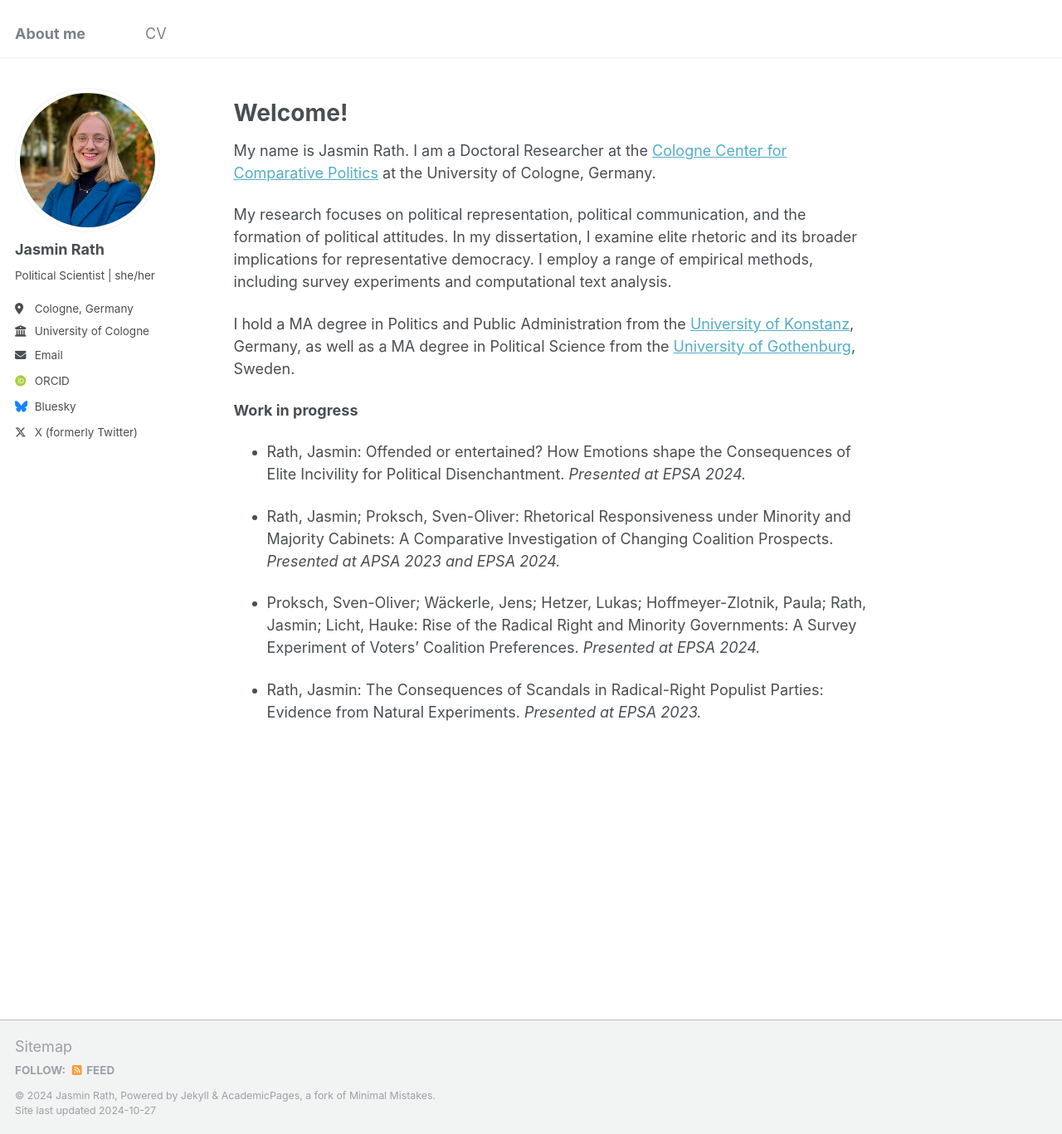
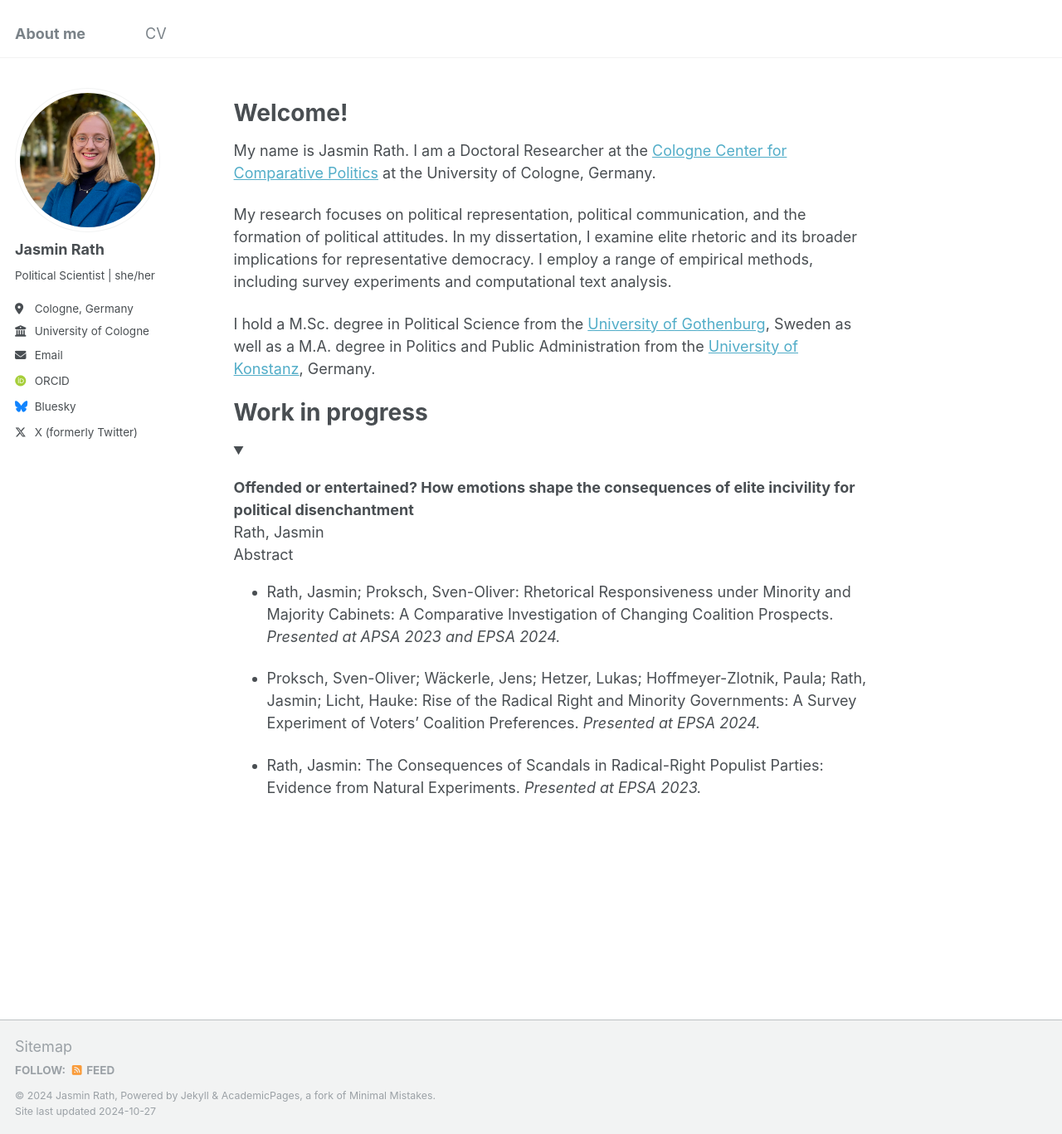
Before and after one commit to rathjasmin/rathjasmin.github.io, a Jekyll site: the page built from _pages/about.md, in a window 1280 px wide and 1367 px high. Shown: the whole window at 83% size. Built offline with Jekyll 4.4.1, drawn with Linux system fonts in a browser that asks for light colours; some web fonts are replaced.

Commit message:
Update about.md
Test drop down

```diff
--- a/_pages/about.md
+++ b/_pages/about.md
@@ -14,13 +14,21 @@ My name is Jasmin Rath. I am a Doctoral Researcher at the [Cologne Center for Co
 
 My research focuses on political representation, political communication, and the formation of political attitudes. In my dissertation, I examine elite rhetoric and its broader implications for representative democracy. I employ a range of empirical methods, including survey experiments and computational text analysis.
 
-I hold a MA degree in Politics and Public Administration from the [University of Konstanz](https://www.polver.uni-konstanz.de/en/), Germany, as well as a MA degree in Political Science from the [University of Gothenburg](https://www.gu.se/en/political-science), Sweden.
+I hold a M.Sc. degree in Political Science from the [University of Gothenburg](https://www.gu.se/en/political-science), Sweden as well as a M.A. degree in Politics and Public Administration from the [University of Konstanz](https://www.polver.uni-konstanz.de/en/), Germany.
 
 
-**Work in progress**
+Work in progress
+======
 
-- Rath, Jasmin: Offended or entertained? How Emotions shape the Consequences of Elite Incivility for
-Political Disenchantment. *Presented at EPSA 2024.*
+<details open>
+<summary> <dt><strong>Offended or entertained? How emotions shape the consequences of elite incivility for
+political disenchantment</strong></dt>
+Rath, Jasmin <br />
+</summary>
+
+Abstract
+
+</details>
 
 - Rath, Jasmin; Proksch, Sven-Oliver: Rhetorical Responsiveness under Minority and Majority Cabinets:
 A Comparative Investigation of Changing Coalition Prospects. *Presented at APSA 2023 and EPSA 2024.*
```
